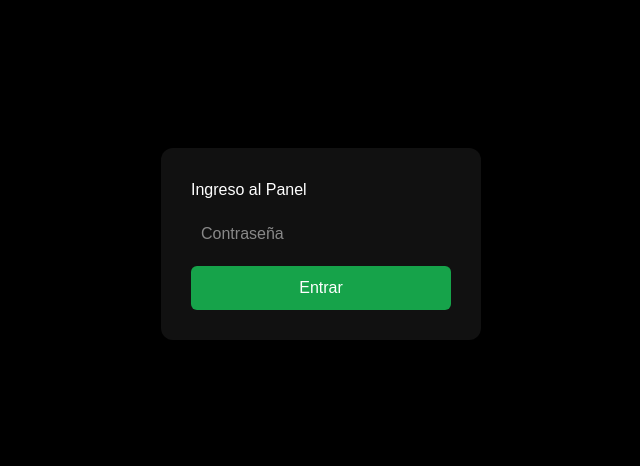
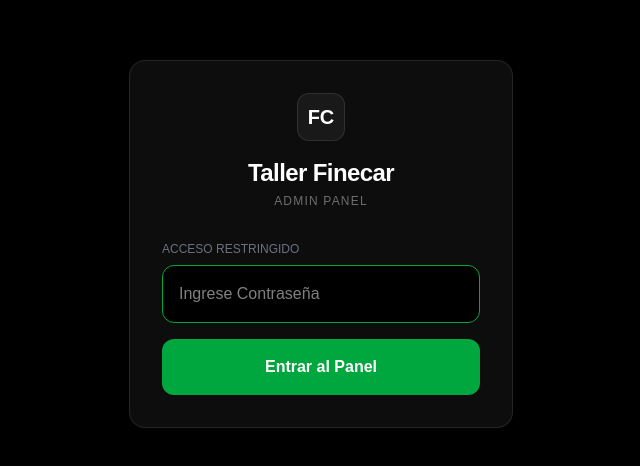
Before and after one commit to josulopez961-bot/taller-mvp, a Next.js app: page /admin in a window 1280 px wide. Shown: the part 156-622 px from the top of the page, without its empty margins (319-959 px from the left). Built offline with nearby package versions, Linux system fonts and the light colour scheme.

Commit message:
admin login validation

```diff
--- a/app/admin/page.tsx
+++ b/app/admin/page.tsx
@@ -1,44 +1,77 @@
+'use client'
+
+import { useState } from 'react'
+import { useRouter } from 'next/navigation'
+
 export default function AdminPage() {
+  const [pass, setPass] = useState('')
+  const [err, setErr] = useState('')
+  const [loading, setLoading] = useState(false)
+  const router = useRouter()
+
+  async function onSubmit(e: React.FormEvent) {
+    e.preventDefault()
+    setErr('')
+    setLoading(true)
+
+    try {
+      const res = await fetch('/api/admin/login', {
+        method: 'POST',
+        headers: { 'Content-Type': 'application/json' },
+        body: JSON.stringify({ pass }),
+      })
+
+      if (!res.ok) {
+        setErr('Clave incorrecta')
+        setLoading(false)
+        return
+      }
+
+      router.push('/admin/orders')
+    } catch (error) {
+      setErr('Error al conectar con el servidor')
+      setLoading(false)
+    }
+  }
+
   return (
-    <div style={{
-      minHeight: "100vh",
-      display: "flex",
-      alignItems: "center",
-      justifyContent: "center",
-      background: "#000",
-      color: "#fff"
-    }}>
-      <div style={{
-        background: "#111",
-        padding: "30px",
-        borderRadius: "12px",
-        width: "320px"
-      }}>
-        <h2>Ingreso al Panel</h2>
+    <div className="min-h-screen flex items-center justify-center bg-black text-white p-4">
+      <form
+        onSubmit={onSubmit}
+        className="bg-white/5 border border-white/10 rounded-2xl p-8 w-full max-w-sm backdrop-blur-sm"
+      >
+        <div className="mb-8 flex flex-col items-center">
+          <div className="h-12 w-12 rounded-xl border border-white/10 bg-white/5 flex items-center justify-center mb-4">
+            <span className="text-xl font-bold">FC</span>
+          </div>
+          <h1 className="text-2xl font-bold tracking-tight">Taller Finecar</h1>
+          <p className="text-xs text-white/40 uppercase tracking-widest mt-1">Admin Panel</p>
+        </div>
 
-        <input
-          type="password"
-          placeholder="Contraseña"
-          style={{
-            width: "100%",
-            padding: "10px",
-            marginTop: "10px",
-            marginBottom: "10px",
-            borderRadius: "6px"
-          }}
-        />
+        <div className="space-y-4">
+          <div>
+            <label className="text-xs font-medium text-gray-500 uppercase mb-2 block">Acceso Restringido</label>
+            <input
+              type="password"
+              placeholder="Ingrese Contraseña"
+              value={pass}
+              onChange={(e) => setPass(e.target.value)}
+              className="w-full p-4 rounded-xl bg-black border border-white/10 focus:border-green-600 transition outline-none"
+              autoFocus
+            />
+          </div>
 
-        <button style={{
-          width: "100%",
-          padding: "10px",
-          background: "#16a34a",
-          border: "none",
-          borderRadius: "6px",
-          color: "#fff"
-        }}>
-          Entrar
-        </button>
-      </div>
+          {err && <p className="text-red-500 text-sm font-medium">{err}</p>}
+
+          <button
+            type="submit"
+            disabled={loading}
+            className={`w-full bg-green-600 hover:bg-green-500 active:scale-[0.98] transition-all rounded-xl py-4 font-bold ${loading ? 'opacity-50 cursor-not-allowed' : ''}`}
+          >
+            {loading ? 'Verificando...' : 'Entrar al Panel'}
+          </button>
+        </div>
+      </form>
     </div>
-  );
+  )
 }
--- /dev/null
+++ b/app/api/admin/login/route.ts
@@ -0,0 +1,21 @@
+import { NextResponse } from 'next/server'
+
+export async function POST(req: Request) {
+  const { pass } = await req.json()
+  const adminPass = process.env.ADMIN_PASS
+
+  if (!adminPass || pass !== adminPass) {
+    return NextResponse.json({ ok: false }, { status: 401 })
+  }
+
+  const res = NextResponse.json({ ok: true })
+  res.cookies.set('admin', '1', {
+    httpOnly: true,
+    sameSite: 'lax',
+    path: '/',
+    secure: process.env.NODE_ENV === 'production',
+    maxAge: 60 * 60 * 12,
+  })
+
+  return res
+}
--- /dev/null
+++ b/middleware.ts
@@ -0,0 +1,28 @@
+import { NextResponse } from 'next/server'
+import type { NextRequest } from 'next/server'
+
+export function middleware(req: NextRequest) {
+  const { pathname } = req.nextUrl
+
+  if (!pathname.startsWith('/admin')) {
+    return NextResponse.next()
+  }
+
+  if (pathname === '/admin') {
+    return NextResponse.next()
+  }
+
+  const admin = req.cookies.get('admin')?.value
+
+  if (admin === '1') {
+    return NextResponse.next()
+  }
+
+  const url = req.nextUrl.clone()
+  url.pathname = '/admin'
+  return NextResponse.redirect(url)
+}
+
+export const config = {
+  matcher: ['/admin/:path*'],
+}
```
